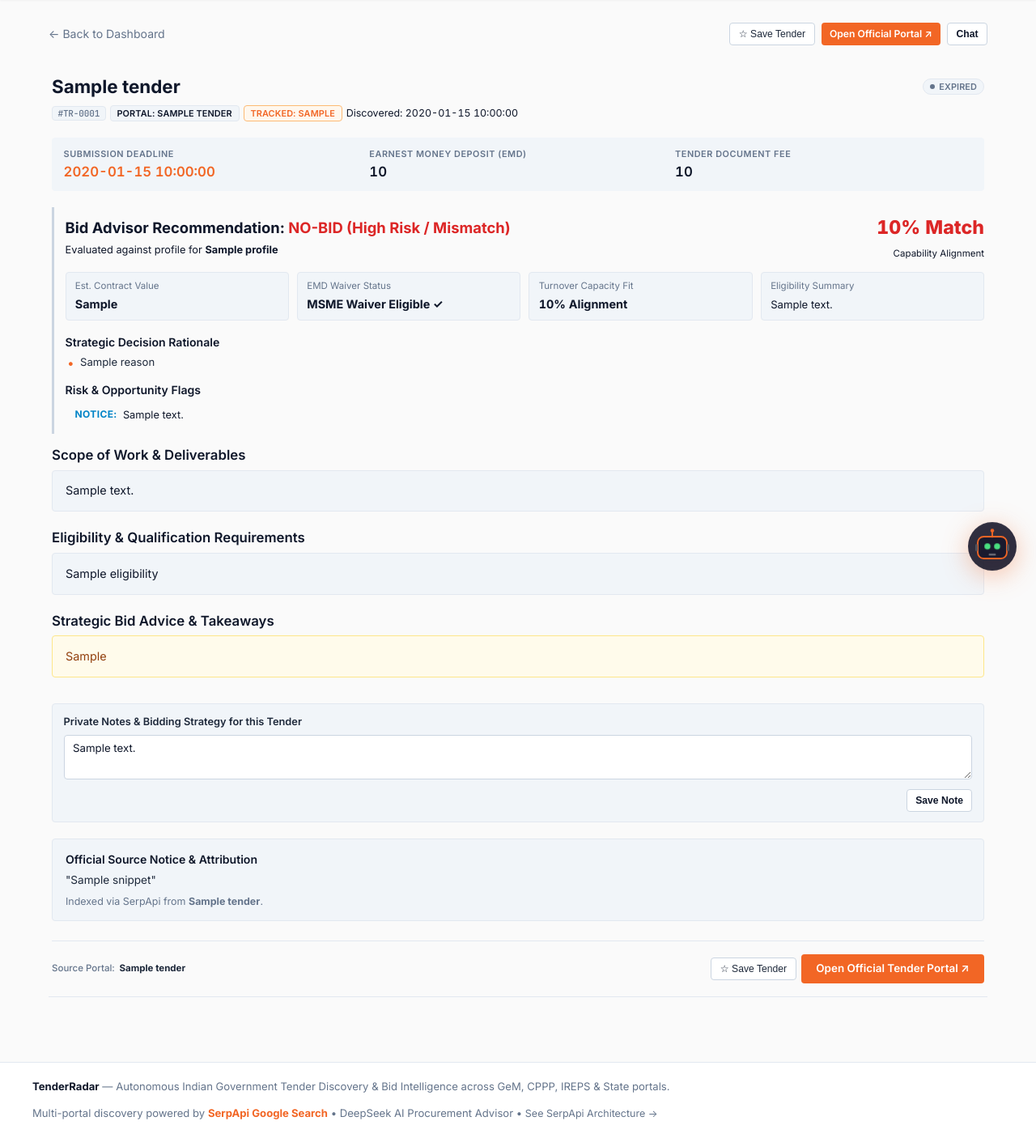
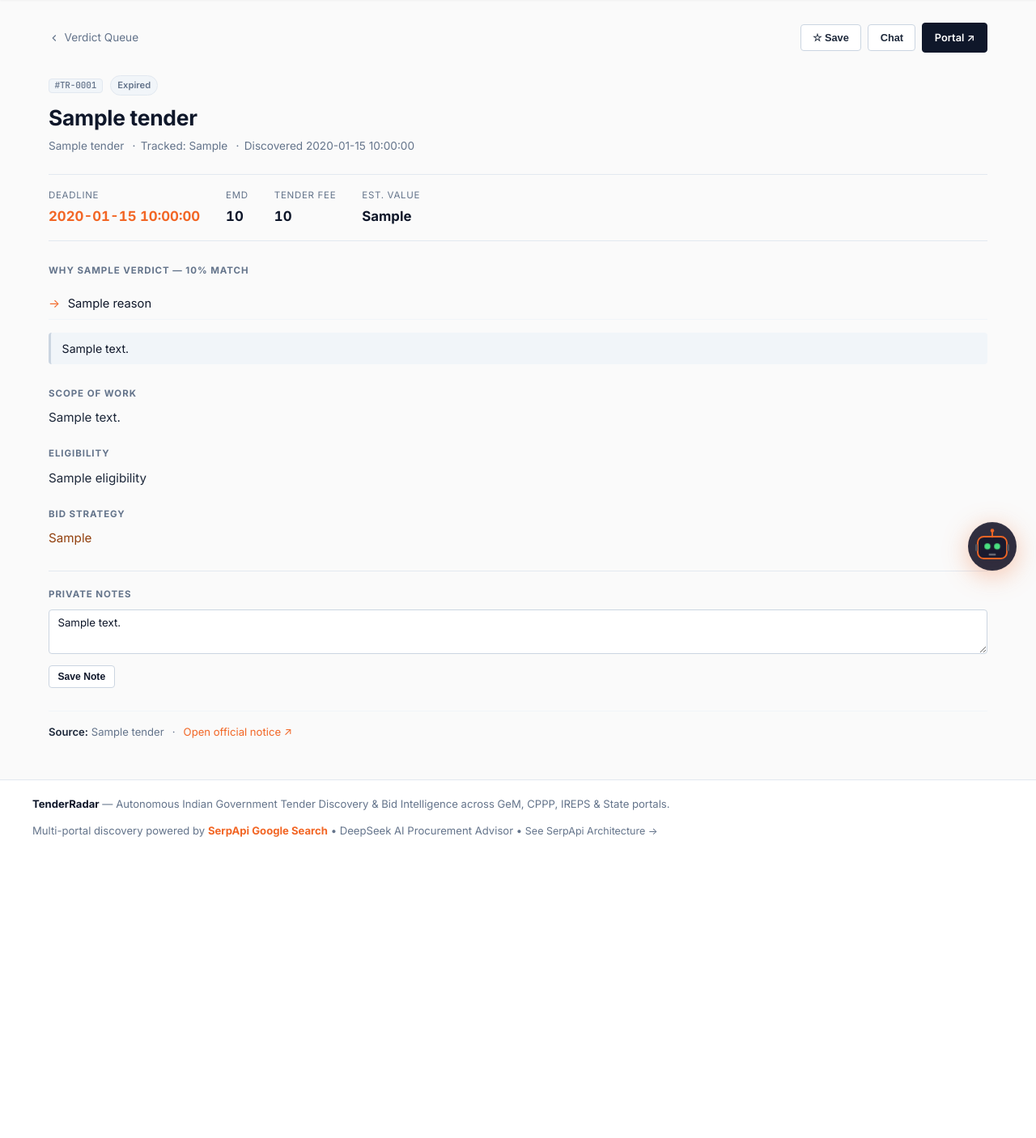
Before and after one commit to Sourabh-Kumar04/TenderRadar, a FastAPI app: template app/templates/tender_detail.html in a window 1280 px wide. Shown: the part 63-1469 px from the top of the page at 81% size. After the commit the page ends 1097 px from the top, so only its background shows below. Run offline with FastAPI, Linux system fonts and the light colour scheme; the template is opened without the code that fills it: most values are stand-ins (such as "Sample title", 1, 10 or a date in 2020).

Commit message:
redesign: de-boxed tender detail page

```diff
--- a/app/templates/tender_detail.html
+++ b/app/templates/tender_detail.html
@@ -3,273 +3,144 @@
 {% block title %}{{ tender.title }} - TenderRadar{% endblock %}
 
 {% block content %}
-<div style="margin-bottom: 1.25rem; display: flex; justify-content: space-between; align-items: center; flex-wrap: wrap; gap: 0.5rem;">
-  <a href="/" style="font-size: 0.88rem; color: var(--text-muted);">&larr; Back to Dashboard</a>
-  <div style="display: flex; gap: 0.5rem; align-items: center;">
-    <button
-      type="button"
-      class="btn btn-save btn-sm {% if tender.is_saved %}is-saved{% endif %}"
-      data-tender-id="{{ tender.id }}"
-      onclick="toggleSaveTender(this, {{ tender.id }})"
-      title="{% if tender.is_saved %}Remove from Saved{% else %}Bookmark this tender{% endif %}"
-    >
-      {% if tender.is_saved %}&starf; Saved{% else %}&star; Save Tender{% endif %}
+<!-- Breadcrumb + Actions -->
+<div style="display: flex; justify-content: space-between; align-items: center; flex-wrap: wrap; gap: 0.75rem; margin-bottom: 1.75rem;">
+  <a href="/" style="font-size: 0.85rem; color: var(--text-muted); display: inline-flex; align-items: center; gap: 0.35rem;">
+    <svg width="14" height="14" viewBox="0 0 24 24" fill="none" stroke="currentColor" stroke-width="2"><polyline points="15 18 9 12 15 6"></polyline></svg>
+    Verdict Queue
+  </a>
+  <div style="display: flex; gap: 0.5rem; align-items: center; flex-wrap: wrap;">
+    <button type="button" class="row-btn {% if tender.is_saved %}is-saved{% endif %}" data-tender-id="{{ tender.id }}" onclick="toggleSaveTender(this, {{ tender.id }})" title="{% if tender.is_saved %}Remove from Saved{% else %}Bookmark{% endif %}">
+      {% if tender.is_saved %}&starf; Saved{% else %}&star; Save{% endif %}
     </button>
-    <a
-      href="{{ tender.portal_url or select_portal_url(tender.original_url, tender.canonical_url, tender.portal_name) }}"
-      target="_blank"
-      rel="noopener noreferrer"
-      class="btn btn-primary btn-sm"
-    >
-      Open Official Portal &nearr;
-    </a>
-    <button
-      type="button"
-      class="btn btn-secondary btn-sm"
-      onclick="openTenderChat({{ tender.id }}, this)"
-      data-title="{{ tender.title | e }}"
-      title="Chat with AI about this tender"
-    >
+    <button type="button" class="row-btn" onclick="openTenderChat({{ tender.id }}, this)" data-title="{{ tender.title | e }}" title="Chat with AI about this tender">
       Chat
     </button>
+    <a href="{{ tender.portal_url or select_portal_url(tender.original_url, tender.canonical_url, tender.portal_name) }}" target="_blank" rel="noopener noreferrer" class="row-btn row-btn-primary">
+      Portal &nearr;
+    </a>
   </div>
 </div>
 
-<div class="tender-card" style="margin-bottom: 2rem;">
-  <!-- Title & Status Header -->
-  <div class="tender-header">
-    <div>
-      <h1 style="font-size: 1.4rem; color: var(--text-main); line-height: 1.35; margin-bottom: 0.5rem; font-weight: 700;">
+<!-- Title Block -->
+<div style="margin-bottom: 1.5rem;">
+  <div style="display: flex; align-items: center; gap: 0.6rem; flex-wrap: wrap; margin-bottom: 0.6rem;">
+    {% if tender.verdict == 'BID' %}
+      <span class="vr-pill vr-bid">BID {{ tender.match_score }}%</span>
+    {% elif tender.verdict == 'REVIEW' %}
+      <span class="vr-pill vr-review">REVIEW {{ tender.match_score }}%</span>
+    {% elif tender.verdict == 'NO_BID' %}
+      <span class="vr-pill vr-nobid">NO-BID {{ tender.match_score }}%</span>
+    {% endif %}
+    <span class="tender-code">#TR-{{ "%04d" % tender.id }}</span>
+    {% if tender.urgency_status == 'Urgent (<3d)' %}
+      <span class="dl-badge dl-urgent">Urgent</span>
+    {% elif tender.urgency_status == 'Closing Soon (<7d)' %}
+      <span class="dl-badge dl-soon">&lt;7d left</span>
+    {% elif tender.urgency_status == 'Expired' %}
+      <span class="dl-badge dl-expired">Expired</span>
+    {% endif %}
+  </div>
+  <h1 style="font-size: 1.65rem; font-weight: 700; line-height: 1.3; color: var(--text-main); margin: 0 0 0.5rem 0; letter-spacing: -0.01em;">
     {{ tender.title }}
   </h1>
-      <div class="tender-meta-tags">
-        <span class="tender-code">#TR-{{ "%04d" % tender.id }}</span>
-        <span class="badge badge-portal">Portal: {{ tender.portal_name }}</span>
-        {% if tender.watchlist_keyword %}
-          <span class="badge badge-keyword">Tracked: {{ tender.watchlist_keyword }}</span>
-        {% endif %}
-        <span class="text-muted tnum" style="font-size: 0.78rem;">Discovered: {{ tender.created_at }}</span>
+  <div style="font-size: 0.85rem; color: var(--text-muted);">
+    {{ tender.portal_name }}
+    {% if tender.watchlist_keyword %}<span style="margin: 0 0.4rem;">·</span>Tracked: {{ tender.watchlist_keyword }}{% endif %}
+    <span style="margin: 0 0.4rem;">·</span>Discovered {{ tender.created_at }}
+  </div>
+</div>
+
+<!-- Key Facts Strip -->
+<div style="display: flex; gap: 2rem; flex-wrap: wrap; padding: 1.1rem 0; border-top: 1px solid var(--border); border-bottom: 1px solid var(--border); margin-bottom: 1.75rem;">
+  <div>
+    <div style="font-size: 0.72rem; text-transform: uppercase; letter-spacing: 0.06em; color: var(--text-muted); margin-bottom: 0.25rem;">Deadline</div>
+    <div class="tnum" style="font-size: 1.05rem; font-weight: 700; color: {% if tender.deadline_date %}var(--primary){% else %}var(--text-muted){% endif %};">
+      {{ tender.deadline_date or 'Not listed' }}
     </div>
   </div>
   <div>
-      {% if tender.urgency_status == 'Urgent (<3d)' %}
-        <span class="badge badge-urgent"><span class="badge-dot"></span>Urgent (&lt;3 Days Left)</span>
-      {% elif tender.urgency_status == 'Closing Soon (<7d)' %}
-        <span class="badge badge-closing"><span class="badge-dot"></span>Closing Soon (&lt;7 Days Left)</span>
-      {% elif tender.urgency_status == 'Active (>7d)' %}
-        <span class="badge badge-active"><span class="badge-dot"></span>Active (&gt;7 Days Left)</span>
-      {% elif tender.urgency_status == 'Expired' %}
-        <span class="badge badge-expired"><span class="badge-dot"></span>Expired</span>
-      {% else %}
-        <span class="badge badge-flexible">{{ tender.urgency_status }}</span>
+    <div style="font-size: 0.72rem; text-transform: uppercase; letter-spacing: 0.06em; color: var(--text-muted); margin-bottom: 0.25rem;">EMD</div>
+    <div class="tnum" style="font-size: 1.05rem; font-weight: 700;">{{ tender.emd_amount or 'Not specified' }}</div>
+  </div>
+  <div>
+    <div style="font-size: 0.72rem; text-transform: uppercase; letter-spacing: 0.06em; color: var(--text-muted); margin-bottom: 0.25rem;">Tender Fee</div>
+    <div class="tnum" style="font-size: 1.05rem; font-weight: 700;">{{ tender.tender_fee or 'Nil' }}</div>
+  </div>
+  {% if tender.advisor_verdict and tender.advisor_verdict.key_details.est_value %}
+  <div>
+    <div style="font-size: 0.72rem; text-transform: uppercase; letter-spacing: 0.06em; color: var(--text-muted); margin-bottom: 0.25rem;">Est. Value</div>
+    <div class="tnum" style="font-size: 1.05rem; font-weight: 700;">{{ tender.advisor_verdict.key_details.est_value }}</div>
+  </div>
   {% endif %}
 </div>
-  </div>
 
-  <!-- Key Metrics Row (Official Portal Parameters) -->
-  <div class="metrics-row" style="margin: 1.25rem 0;">
-    <div class="metric-item">
-      <span class="metric-label">Submission Deadline</span>
-      <span class="metric-value tnum" style="font-size: 1.05rem; color: var(--primary);">
-        {{ tender.deadline_date or 'Refer to Portal Document' }}
-      </span>
-    </div>
-    <div class="metric-item">
-      <span class="metric-label">Earnest Money Deposit (EMD)</span>
-      <span class="metric-value tnum" style="font-size: 1.05rem;">
-        {{ tender.emd_amount or 'Not Specified' }}
-      </span>
-    </div>
-    <div class="metric-item">
-      <span class="metric-label">Tender Document Fee</span>
-      <span class="metric-value tnum" style="font-size: 1.05rem;">
-        {{ tender.tender_fee or 'Nil / Online' }}
-      </span>
-    </div>
-  </div>
-
-  <!-- Bid Advisor Verdict Card -->
+<!-- Verdict Reasoning -->
 {% if tender.advisor_verdict %}
-    <div class="advisor-spotlight-card verdict-{{ tender.verdict|lower }}">
-      <div style="display: flex; justify-content: space-between; align-items: center; margin-bottom: 0.85rem; flex-wrap: wrap; gap: 0.5rem;">
-        <div style="display: flex; align-items: center; gap: 0.65rem;">
-          <div>
-            <h2 style="font-size: 1.15rem; font-weight: 700; margin: 0; color: var(--text-main);">
-              Bid Advisor Recommendation:
-              {% if tender.verdict == 'BID' %}
-                <span style="color: var(--success);">BID (Recommended)</span>
-              {% elif tender.verdict == 'REVIEW' %}
-                <span style="color: var(--warning-text);">REVIEW (Proceed with Caution)</span>
-              {% else %}
-                <span style="color: var(--danger);">NO-BID (High Risk / Mismatch)</span>
-              {% endif %}
+<div style="margin-bottom: 1.75rem;">
+  <h2 style="font-size: 0.72rem; text-transform: uppercase; letter-spacing: 0.08em; color: var(--text-muted); margin-bottom: 0.75rem;">
+    Why {{ tender.verdict }} — {{ tender.match_score }}% match
   </h2>
-            <span class="text-muted" style="font-size: 0.8rem;">Evaluated against profile for <strong>{{ profile.company_name if profile else 'Active Bidder' }}</strong></span>
-          </div>
-        </div>
-        <div style="text-align: right;">
-          <div class="tnum" style="font-size: 1.45rem; font-weight: 800; color: {% if tender.verdict == 'BID' %}var(--success){% elif tender.verdict == 'REVIEW' %}var(--warning-text){% else %}var(--danger){% endif %};">
-            {{ tender.match_score }}% Match
-          </div>
-          <span class="text-muted" style="font-size: 0.72rem;">Capability Alignment</span>
-        </div>
-      </div>
-
-      <!-- Strategic Advisor Intelligence (Zero Duplication with Portal Row) -->
-      <div style="display: grid; grid-template-columns: repeat(auto-fit, minmax(160px, 1fr)); gap: 0.65rem; margin-bottom: 1rem;">
-        <div style="background: var(--bg-subtle); padding: 0.5rem 0.7rem; border: 1px solid var(--border); border-radius: var(--radius);">
-          <span style="color: var(--text-muted); font-size: 0.72rem; display: block;">Est. Contract Value</span>
-          <strong class="tnum" style="font-size: 0.9rem;">{{ tender.advisor_verdict.key_details.est_value }}</strong>
-        </div>
-        <div style="background: var(--bg-subtle); padding: 0.5rem 0.7rem; border: 1px solid var(--border); border-radius: var(--radius);">
-          <span style="color: var(--text-muted); font-size: 0.72rem; display: block;">EMD Waiver Status</span>
-          <strong style="font-size: 0.9rem;">
-            {% if profile and profile.msme_registered %}
-              MSME Waiver Eligible &check;
-            {% else %}
-              Standard Deposit Required
-            {% endif %}
-          </strong>
-        </div>
-        <div style="background: var(--bg-subtle); padding: 0.5rem 0.7rem; border: 1px solid var(--border); border-radius: var(--radius);">
-          <span style="color: var(--text-muted); font-size: 0.72rem; display: block;">Turnover Capacity Fit</span>
-          <strong class="tnum" style="font-size: 0.9rem;">
-            {{ tender.match_score }}% Alignment
-          </strong>
-        </div>
-        <div style="background: var(--bg-subtle); padding: 0.5rem 0.7rem; border: 1px solid var(--border); border-radius: var(--radius);">
-          <span style="color: var(--text-muted); font-size: 0.72rem; display: block;">Eligibility Summary</span>
-          <span style="font-size: 0.82rem;">{{ tender.advisor_verdict.key_details.eligibility_summary }}</span>
-        </div>
-      </div>
-
-      <!-- Strategic Reasoning -->
   {% if tender.advisor_verdict.reasons %}
-        <div style="margin-bottom: 0.85rem;">
-          <h4 style="font-size: 0.88rem; font-weight: 600; color: var(--text-main); margin-bottom: 0.35rem;">
-            Strategic Decision Rationale
-          </h4>
-          <ul class="advisor-reasons-list">
+  <ul style="list-style: none; padding: 0; margin: 0 0 1rem 0;">
     {% for reason in tender.advisor_verdict.reasons %}
-              <li>{{ reason }}</li>
+    <li style="padding: 0.5rem 0; border-bottom: 1px solid var(--border-light); font-size: 0.92rem; line-height: 1.55; display: flex; gap: 0.6rem;">
+      <span style="color: var(--primary); flex-shrink: 0;">→</span>
+      <span>{{ reason }}</span>
+    </li>
     {% endfor %}
   </ul>
-        </div>
   {% endif %}
-
-      <!-- Risk & Opportunity Flags -->
   {% if tender.advisor_verdict.flags %}
-        <div>
-          <h4 style="font-size: 0.88rem; font-weight: 600; color: var(--text-main); margin-bottom: 0.35rem;">
-            Risk &amp; Opportunity Flags
-          </h4>
-          <div style="display: flex; flex-direction: column; gap: 0.4rem;">
+  <div style="display: flex; flex-direction: column; gap: 0.45rem;">
     {% for flag in tender.advisor_verdict.flags %}
-              <div class="flag-badge flag-{{ flag.severity }}">
-                {% if flag.severity == 'critical' %}
-                  <strong style="color: var(--danger);">CRITICAL:</strong>
-                {% elif flag.severity == 'warning' %}
-                  <strong style="color: var(--warning);">WARNING:</strong>
-                {% else %}
-                  <strong style="color: var(--info);">NOTICE:</strong>
-                {% endif %}
-                <span>{{ flag.text }}</span>
+    <div style="font-size: 0.88rem; padding: 0.55rem 0.85rem; border-radius: var(--radius); {% if flag.severity == 'critical' %}background: var(--danger-bg); border-left: 3px solid var(--danger);{% elif flag.severity == 'warning' %}background: var(--warning-bg); border-left: 3px solid var(--warning);{% else %}background: var(--bg-subtle); border-left: 3px solid var(--border-dark);{% endif %}">
+      {{ flag.text }}
     </div>
     {% endfor %}
-          </div>
   </div>
   {% endif %}
 </div>
 {% endif %}
 
-  <!-- Scope & Deliverables Breakdown -->
-  <div style="display: flex; flex-direction: column; gap: 1.25rem; margin-bottom: 1.5rem;">
+<!-- Scope / Eligibility / Takeaways -->
+<div style="display: grid; gap: 1.5rem; margin-bottom: 1.75rem;">
   <div>
-      <h3 style="color: var(--text-main); font-size: 1.05rem; margin-bottom: 0.35rem; font-weight: 600;">
-        Scope of Work &amp; Deliverables
-      </h3>
-      <div style="background: var(--bg-subtle); border: 1px solid var(--border); padding: 0.85rem 1rem; border-radius: var(--radius); line-height: 1.55; font-size: 0.9rem;">
+    <h2 style="font-size: 0.72rem; text-transform: uppercase; letter-spacing: 0.08em; color: var(--text-muted); margin-bottom: 0.5rem;">Scope of Work</h2>
+    <p style="font-size: 0.95rem; line-height: 1.65; color: var(--text-sub); margin: 0;">
       {{ tender.scope_summary or 'Detailed scope available in the official RFP document.' }}
+    </p>
+  </div>
+  <div>
+    <h2 style="font-size: 0.72rem; text-transform: uppercase; letter-spacing: 0.08em; color: var(--text-muted); margin-bottom: 0.5rem;">Eligibility</h2>
+    <p style="font-size: 0.95rem; line-height: 1.65; color: var(--text-sub); margin: 0;">
+      {{ tender.eligibility or 'Open competitive tender for registered government vendors.' }}
+    </p>
+  </div>
+  {% if tender.key_takeaways %}
+  <div>
+    <h2 style="font-size: 0.72rem; text-transform: uppercase; letter-spacing: 0.08em; color: var(--text-muted); margin-bottom: 0.5rem;">Bid Strategy</h2>
+    <p style="font-size: 0.95rem; line-height: 1.65; color: var(--warning-text); margin: 0;">
+      {{ tender.key_takeaways }}
+    </p>
+  </div>
+  {% endif %}
+</div>
+
+<!-- Notes -->
+<div style="margin-bottom: 1.75rem; padding-top: 1.25rem; border-top: 1px solid var(--border);">
+  <h2 style="font-size: 0.72rem; text-transform: uppercase; letter-spacing: 0.08em; color: var(--text-muted); margin-bottom: 0.6rem;">Private Notes</h2>
+  <textarea id="notes-input-{{ tender.id }}" class="notes-input" placeholder="Bidding strategy, consortium partners, pre-bid questions..." style="width: 100%;">{{ tender.saved_notes }}</textarea>
+  <div style="margin-top: 0.5rem;">
+    <button type="button" class="btn btn-secondary btn-sm" onclick="saveTenderNotes({{ tender.id }})">Save Note</button>
+    <span id="notes-status-{{ tender.id }}" class="notes-status"></span>
   </div>
 </div>
 
-    <div>
-      <h3 style="color: var(--text-main); font-size: 1.05rem; margin-bottom: 0.35rem; font-weight: 600;">
-        Eligibility &amp; Qualification Requirements
-      </h3>
-      <div style="background: var(--bg-subtle); border: 1px solid var(--border); padding: 0.85rem 1rem; border-radius: var(--radius); line-height: 1.55; font-size: 0.9rem;">
-        {{ tender.eligibility or 'Open competitive tender for registered government vendors.' }}
-      </div>
-    </div>
-
-    <div>
-      <h3 style="color: var(--text-main); font-size: 1.05rem; margin-bottom: 0.35rem; font-weight: 600;">
-        Strategic Bid Advice &amp; Takeaways
-      </h3>
-      <div style="background: var(--warning-bg); border: 1px solid var(--warning-border); padding: 0.85rem 1rem; border-radius: var(--radius); line-height: 1.55; color: var(--warning-text); font-size: 0.9rem;">
-        {{ tender.key_takeaways or 'Carefully review tender annexures, pre-bid queries, and submission checklist.' }}
-      </div>
-    </div>
-
-    <!-- Notes Editing for this Tender -->
-    <div class="notes-container">
-      <div class="notes-header">
-        <span>Private Notes &amp; Bidding Strategy for this Tender</span>
-        <span id="notes-status-{{ tender.id }}" class="notes-status"></span>
-      </div>
-      <textarea
-        id="notes-input-{{ tender.id }}"
-        class="notes-input"
-        placeholder="Add private bidding notes for this tender (e.g. consortium partners, questions for pre-bid meeting)..."
-      >{{ tender.saved_notes }}</textarea>
-      <div class="notes-actions">
-        <button
-          type="button"
-          class="btn btn-secondary btn-sm"
-          onclick="saveTenderNotes({{ tender.id }})"
-        >
-          Save Note
-        </button>
-      </div>
-    </div>
-
-    <!-- Clean Source Reference (No developer scraping debug blocks) -->
-    <div class="source-verification-card" style="background: var(--bg-subtle); border: 1px solid var(--border); padding: 0.85rem 1rem; border-radius: var(--radius);">
-      <div style="font-weight: 600; font-size: 0.88rem; color: var(--text-main); margin-bottom: 0.35rem;">
-        Official Source Notice &amp; Attribution
-      </div>
-      <p style="color: var(--text-sub); font-size: 0.85rem; line-height: 1.5; margin-bottom: 0.45rem;">"{{ tender.snippet }}"</p>
-      <div style="font-size: 0.78rem; color: var(--text-muted);">
-        Indexed via SerpApi from <strong>{{ tender.portal_name }}</strong>.
-      </div>
-    </div>
-  </div>
-
-  <!-- Direct Portal CTA (Consistent Card Footer) -->
-  <div class="card-footer" style="margin-top: 1.5rem; padding-top: 1rem; border-top: 1px solid var(--border);">
-    <span class="portal-attribution">
-      Source Portal: <strong>{{ tender.portal_name }}</strong>
-    </span>
-    <div class="card-actions">
-      <button
-        type="button"
-        class="btn btn-save btn-sm {% if tender.is_saved %}is-saved{% endif %}"
-        data-tender-id="{{ tender.id }}"
-        onclick="toggleSaveTender(this, {{ tender.id }})"
-        title="{% if tender.is_saved %}Remove from Saved{% else %}Bookmark this tender{% endif %}"
-      >
-        {% if tender.is_saved %}&starf; Saved{% else %}&star; Save Tender{% endif %}
-      </button>
-      <a
-        href="{{ tender.portal_url or select_portal_url(tender.original_url, tender.canonical_url, tender.portal_name) }}"
-        target="_blank"
-        rel="noopener noreferrer"
-        class="btn btn-primary"
-        style="padding: 0.5rem 1.15rem;"
-      >
-        Open Official Tender Portal &nearr;
-      </a>
-    </div>
-  </div>
+<!-- Source -->
+<div style="font-size: 0.82rem; color: var(--text-muted); padding-top: 1rem; border-top: 1px solid var(--border-light);">
+  <span style="font-weight: 600; color: var(--text-sub);">Source:</span> {{ tender.portal_name }}
+  <span style="margin: 0 0.4rem;">·</span>
+  <a href="{{ tender.portal_url or select_portal_url(tender.original_url, tender.canonical_url, tender.portal_name) }}" target="_blank" rel="noopener" style="color: var(--primary);">Open official notice &nearr;</a>
 </div>
 {% endblock %}
```
Lines whose indentation alone changed are shown as unchanged.
